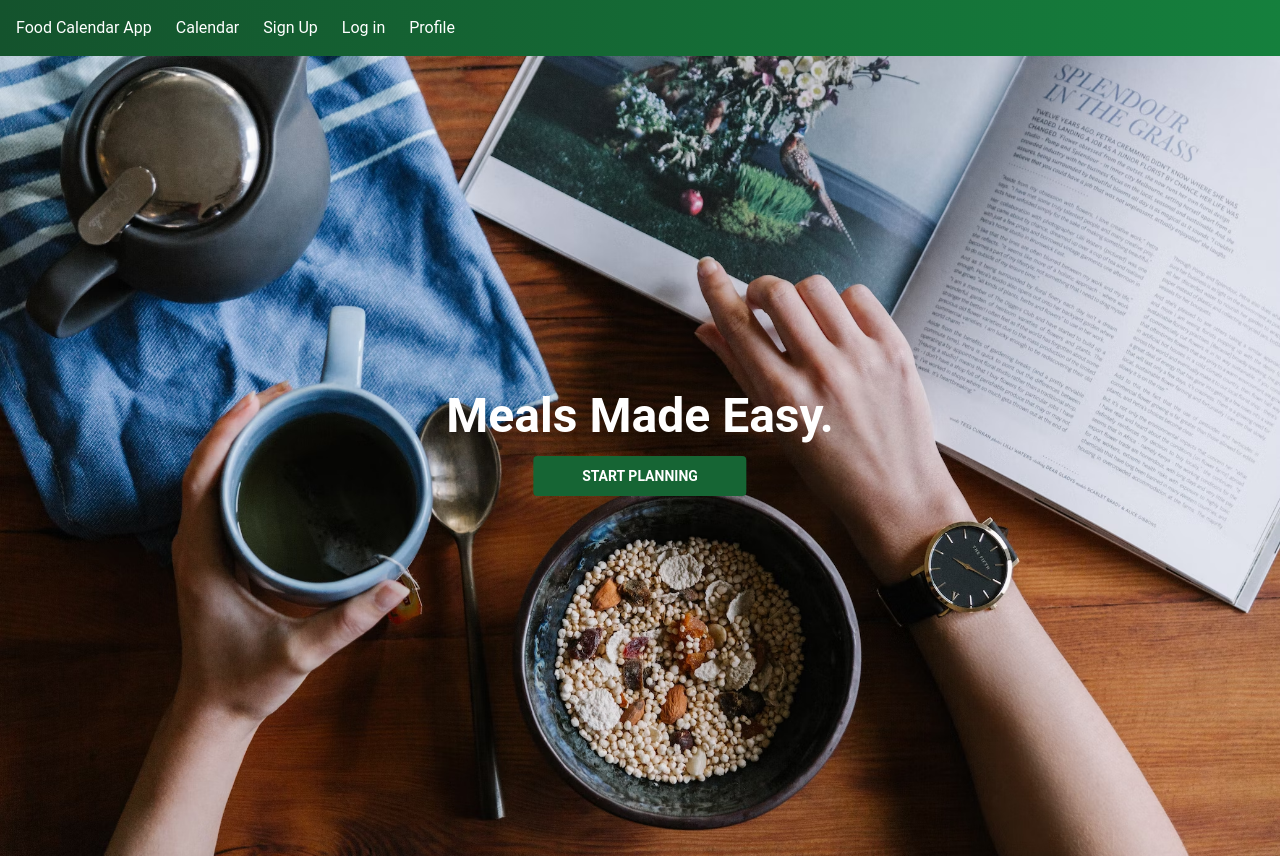
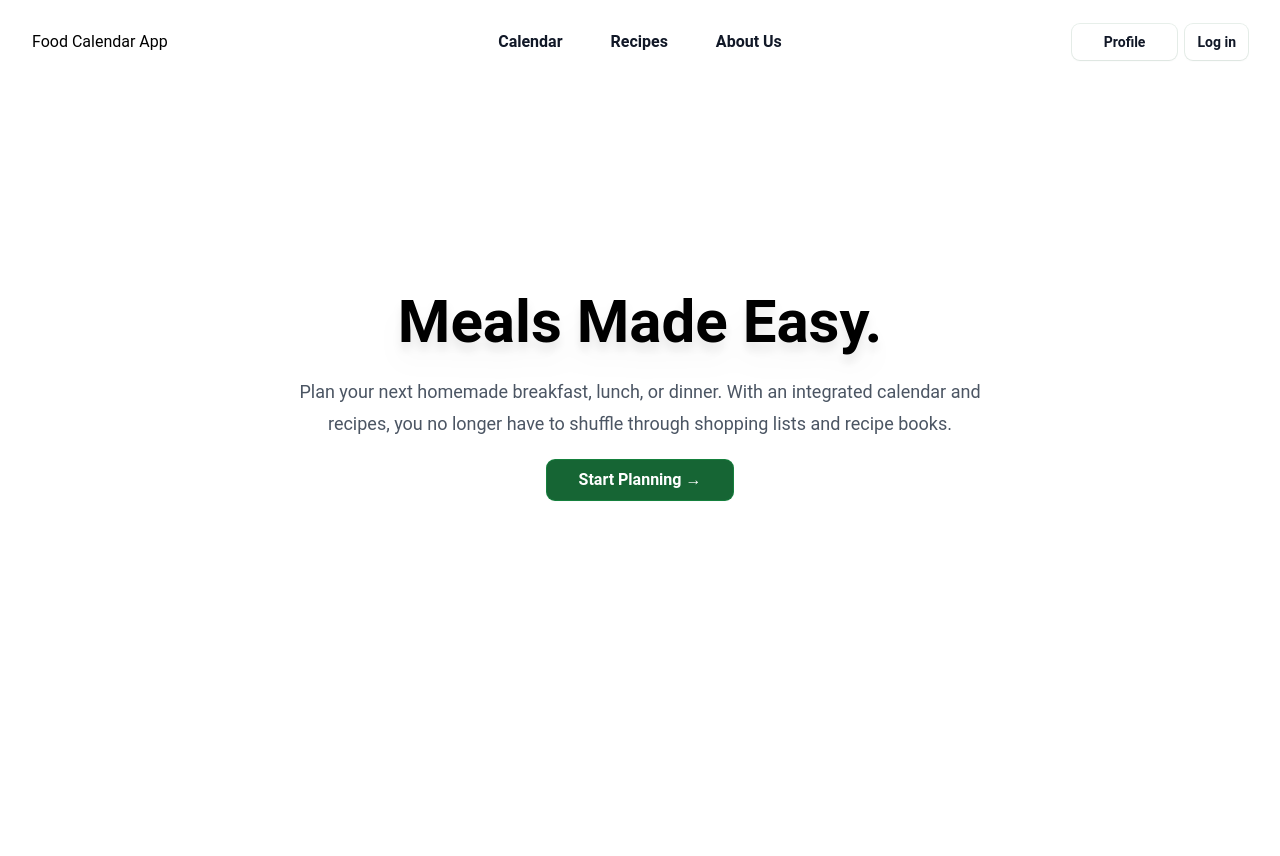
Before and after one commit to food-calendar-app/frontend2, a React (Create React App) app: page / in a window 1280 px wide. After the commit the page ends 800 px from the top, so only its background shows below. Built offline with nearby package versions, Linux system fonts and the light colour scheme.

Commit message:
Merge branch 'main'

```diff
--- a/src/App.css
+++ b/src/App.css
@@ -46,7 +46,3 @@ body, html {
   height: 100vh;
   object-fit: cover;
 }
-
-.mme {
-  top: 45%;
-}
--- a/src/App.js
+++ b/src/App.js
@@ -8,37 +8,70 @@ import HomePage from "./components/HomePage";
 import { BrowserRouter, Routes, Route, NavLink } from "react-router-dom";
 import Profile from "./components/Profile";
 
+const navigation = [
+  { name: 'Calendar', href: '/calendar' },
+  { name: 'Recipes', href: '/recipes' },
+  { name: 'About Us', href: '/aboutus' },
+]
 
 function Navigation(props) {
   return (
-    <div className="container p-4 text-white max-w-full	bg-gradient-to-r from-green-900 to-green-700 drop-shadow-md">
-      <ul class="flex">
-      <li class="mr-6">
-          <NavLink to="/">
-            Food Calendar App
-          </NavLink>
-        </li>
-        <li class="mr-6 hover:text-slate-400">
-          <NavLink to="/calendar">
-            Calendar
-          </NavLink>
-        </li>
-        <li class="mr-6 hover:text-slate-400">
-          <NavLink to="/sign-up">
-            Sign Up
-          </NavLink>
-        </li>
-        <li class="mr-6 hover:text-slate-400">
-          <NavLink to="/login">
-            Log in
-          </NavLink>
-        </li>
-        <li class="mr-6 hover:text-slate-400">
-          <NavLink to="/profile">
-            Profile
-          </NavLink>
-        </li>
-      </ul>
+    // <div className="container p-4 text-white max-w-full	bg-gradient-to-r from-green-900 to-green-700 drop-shadow-md">
+    //   <ul class="flex">
+    //   <li class="mr-6">
+    //       <NavLink to="/">
+    //         Food Calendar App
+    //       </NavLink>
+    //     </li>
+    //     <li class="mr-6 hover:text-slate-400">
+    //       <NavLink to="/calendar">
+    //         Calendar
+    //       </NavLink>
+    //     </li>
+    //     <li class="mr-6 hover:text-slate-400">
+    //       <NavLink to="/sign-up">
+    //         Sign Up
+    //       </NavLink>
+    //     </li>
+    //     <li class="mr-6 hover:text-slate-400">
+    //       <NavLink to="/login">
+    //         Log in
+    //       </NavLink>
+    //     </li>
+    //     <li class="mr-6 hover:text-slate-400">
+    //       <NavLink to="/profile">
+    //         Profile
+    //       </NavLink>
+    //     </li>
+    //   </ul>
+    // </div>
+    <div className="px-6 pt-6 lg:px-8">
+      <div>
+        {/* the logo */}
+        <nav className="bg-transparent flex h-9 items-center justify-between" aria-label="Global">
+          <div className="flex lg:min-w-0 lg:flex-1" aria-label="Global">
+            <NavLink to="/" className="-m-1.5 p-1.5">
+              Food Calendar App
+            </NavLink>
+          </div>
+          <div className="hidden lg:flex lg:min-w-0 lg:flex-1 lg:justify-center lg:gap-x-12">
+            {navigation.map((item) => (
+              <a key={item.name} href={item.href} className="font-semibold text-gray-900 hover:text-gray-900">
+                {item.name}
+              </a>
+            ))}
+          </div>
+          <div className="hidden lg:flex lg:min-w-0 lg:flex-1 lg:justify-end">
+            <NavLink to="/profile" className="inline-block rounded-lg px-8 ml-2 py-1.5 text-sm font-semibold leading-6 text-gray-900 shadow-sm ring-1 ring-green-800/10 hover:ring-green-900/20 hover:bg-green-800 hover:text-slate-100"
+            >
+              Profile
+            </NavLink>
+            <NavLink to="/login" className="inline-block rounded-lg px-3 ml-2 py-1.5 text-sm font-semibold leading-6 text-gray-900 shadow-sm ring-1 ring-green-800/10 hover:ring-green-900/20 hover:bg-green-800 hover:text-slate-100">
+              Log in
+            </NavLink>
+          </div>
+        </nav>
+      </div>
     </div>
   )
 }
--- a/src/components/HomePage.js
+++ b/src/components/HomePage.js
@@ -1,20 +1,30 @@
 import React from "react";
-import busyfood from "./images/busyfood.avif";
-
+// import busyfood from "./images/busyfood.avif";
+import { Link } from 'react-router-dom';
 
 export default function HomePage() {
     return (
-        <div className="relative">
-            <img src={busyfood} alt="foodImage" className="foodPic w-full"></img>
-            <h1 className="mme absolute text-5xl text-white left-1/2 -translate-x-1/2 -translate-y-1/2 drop-shadow-xl font-bold">
-                Meals Made Easy.</h1>
-            <button className="transition ease-in-out delay-150 hover:-translate-y-1 hover:scale-110 duration-300
-                        w-1/6 px-6
-                        py-2.5
-                        font-bold
-                        text-base bg-green-800 hover:bg-green-900 text-white font-bold rounded absolute text-sm text-white top-1/2 left-1/2 -translate-x-1/2 -translate-y-1/5 ">
-                START PLANNING</button>
+        <div>
+            <div className="relative px-6 lg:px-8">
+                {/* <img src={busyfood} alt="foodImage" className="foodPic w-full"></img> */}
+                <div className="mx-auto max-w-3xl pt-20 pb-32 sm:pt-48 sm:pb-40">
+                    <div className="hidden sm:mb-8 sm:flex sm:justify-center">
+                        <div>
+                            <h1 className="text-4xl font-bold sm:text-center sm:text-6xl drop-shadow-xl mt-10">
+                                Meals Made Easy.</h1>
+                            <p className="mt-6 px-3 text-lg leading-8 text-gray-600 sm:text-center">
+                                Plan your next homemade breakfast, lunch, or dinner. With an integrated calendar and recipes, you no longer have to shuffle through shopping lists and recipe books.
+                            </p>
+                            <div className="mt-5 flex gap-x-4 sm:justify-center">
 
-        </div>
+                                <Link to={'/sign-up'} className="px-8 inline-block rounded-lg bg-green-800 px-4 py-1.5 text-base font-semibold leading-7 text-white shadow-sm ring-1 ring-green-700 hover:bg-green-900 hover:ring-green-800 ">
+                                    Start Planning &#8594;</Link>
+                            </div>
+                        </div>
+                    </div>
+                </div>
+            </div>
+
+            </div>
     );
 }
--- a/src/components/LogIn.js
+++ b/src/components/LogIn.js
@@ -1,5 +1,6 @@
 import React from "react";
 import foodImage from "./images/signUpPic.jpg";
+import { Link } from 'react-router-dom';
 
 
 export default function LogIn() {
@@ -21,7 +22,7 @@ export default function LogIn() {
                             text-gray-700
                             bg-white bg-clip-padding
                             border border-solid border-gray-300
-                            rounded
+                            rounded-lg
                             m-0
                             focus:border-blue-600 focus:outline-none" id="emailAddress2"
                             placeholder="Email address">
@@ -35,7 +36,7 @@ export default function LogIn() {
                             text-gray-700
                             bg-white bg-clip-padding
                             border border-solid border-gray-300
-                            rounded
+                            rounded-lg
                             m-0
                             focus:border-blue-600 focus:outline-none" id="password2"
                             placeholder="Password"></input>
@@ -46,10 +47,10 @@ export default function LogIn() {
                         py-2.5
                         font-bold
                         text-base
-                        bg-green-800 hover:bg-green-900 text-white font-bold py-2 px-4 rounded">
+                        bg-green-800 hover:bg-green-900 text-white font-bold py-2 px-4 rounded-lg">
                         LOG IN</button>
                 </form>
-                <p className="mt-8">Don't have an account? <a href="/components/SignUp.js" className="text-green-700 hover:text-green-900 font-bold">Sign Up.</a></p>
+                <p className="mt-8">Don't have an account? <Link to={'/sign-up'} className="text-green-700 hover:text-green-900 font-bold">Sign Up.</Link></p>
             </div>
         </div>
     );
--- a/src/components/Profile.js
+++ b/src/components/Profile.js
@@ -3,11 +3,11 @@ import React from "react";
 
 export default function Profile() {
     return (
-        <div className="relative grid grid-rows-1 grid-flow-col gap-4 bg-slate-200 h-screen">
-            <div className="rounded-md bg-slate-100	h-2/4 p-5 ml-4 mr-1 my-5 col-span-3 drop-shadow-lg">
+        <div className="relative grid grid-rows-1 grid-flow-col gap-4 bg-white h-screen mx-8">
+            <div className="rounded-md bg-slate-100	h-2/4 p-5 ml-4 mr-1 my-5 col-span-3 drop-shadow-lg border-t">
                 <h2 className="text-2xl">Jane Doe</h2>
             </div>
-            <div className="rounded-md bg-slate-100	h-2/4 p-5 mr-4 my-5 col-span-6 drop-shadow-lg">
+            <div className="rounded-md bg-slate-100	h-2/4 p-5 mr-4 my-5 col-span-6 drop-shadow-lg border-t">
                 <h2 className="text-2xl mb-3">Food Details</h2>
                 <p className="text-lg">Calories:</p>
                 <p className="text-lg">Proteins:</p>
--- a/src/components/SignUp.js
+++ b/src/components/SignUp.js
@@ -1,5 +1,6 @@
 import React from "react";
 import foodImage from "./images/signUpPic.jpg";
+import { Link } from 'react-router-dom';
 
 
 export default function SignUp() {
@@ -22,7 +23,7 @@ export default function SignUp() {
                                 text-gray-700
                                 bg-white bg-clip-padding
                                 border border-solid border-gray-300
-                                rounded
+                                rounded-lg
                                 m-0
                                 focus:border-blue-600 focus:outline-none" id="firstName"
                                 placeholder="First name">
@@ -38,7 +39,7 @@ export default function SignUp() {
                                 text-gray-700
                                 bg-white bg-clip-padding
                                 border border-solid border-gray-300
-                                rounded
+                                rounded-lg
                                 m-0
                                 focus:border-blue-600 focus:outline-none" id="lastName"
                                 placeholder="Last name">
@@ -55,7 +56,7 @@ export default function SignUp() {
                             text-gray-700
                             bg-white bg-clip-padding
                             border border-solid border-gray-300
-                            rounded
+                            rounded-lg
                             m-0
                             focus:border-blue-600 focus:outline-none" id="emailAddress"
                             placeholder="Email address">
@@ -69,7 +70,7 @@ export default function SignUp() {
                             text-gray-700
                             bg-white bg-clip-padding
                             border border-solid border-gray-300
-                            rounded
+                            rounded-lg
                             m-0
                             focus:border-blue-600 focus:outline-none" id="password"
                             placeholder="Password"></input>
@@ -80,11 +81,11 @@ export default function SignUp() {
                         py-2.5
                         font-bold
                         text-base
-                        bg-green-800 hover:bg-green-900 text-white font-bold py-2 px-4 rounded">
+                        bg-green-800 hover:bg-green-900 text-white font-bold py-2 px-4 rounded-lg">
                         SIGN UP</button>
 
                 </form>
-                <p className="mt-8">Already have an account? <a href="/components/LogIn.js" className="text-green-700 hover:text-green-900 font-bold">Log in.</a></p>
+                <p className="mt-8">Already have an account? <Link to={'/login'} className="text-green-700 hover:text-green-900 font-bold">Log in.</Link></p>
             </div>
         </div>
     );
```
Lines whose indentation alone changed are shown as unchanged.
